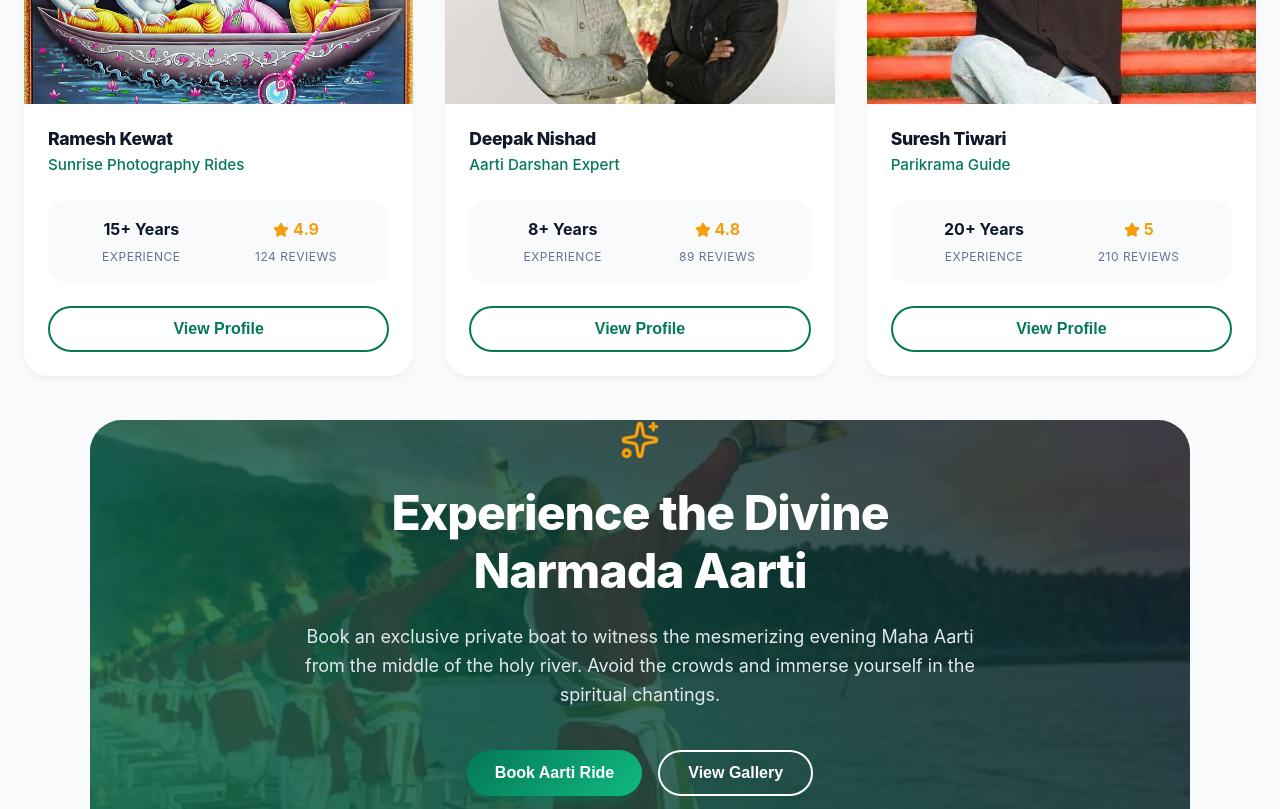
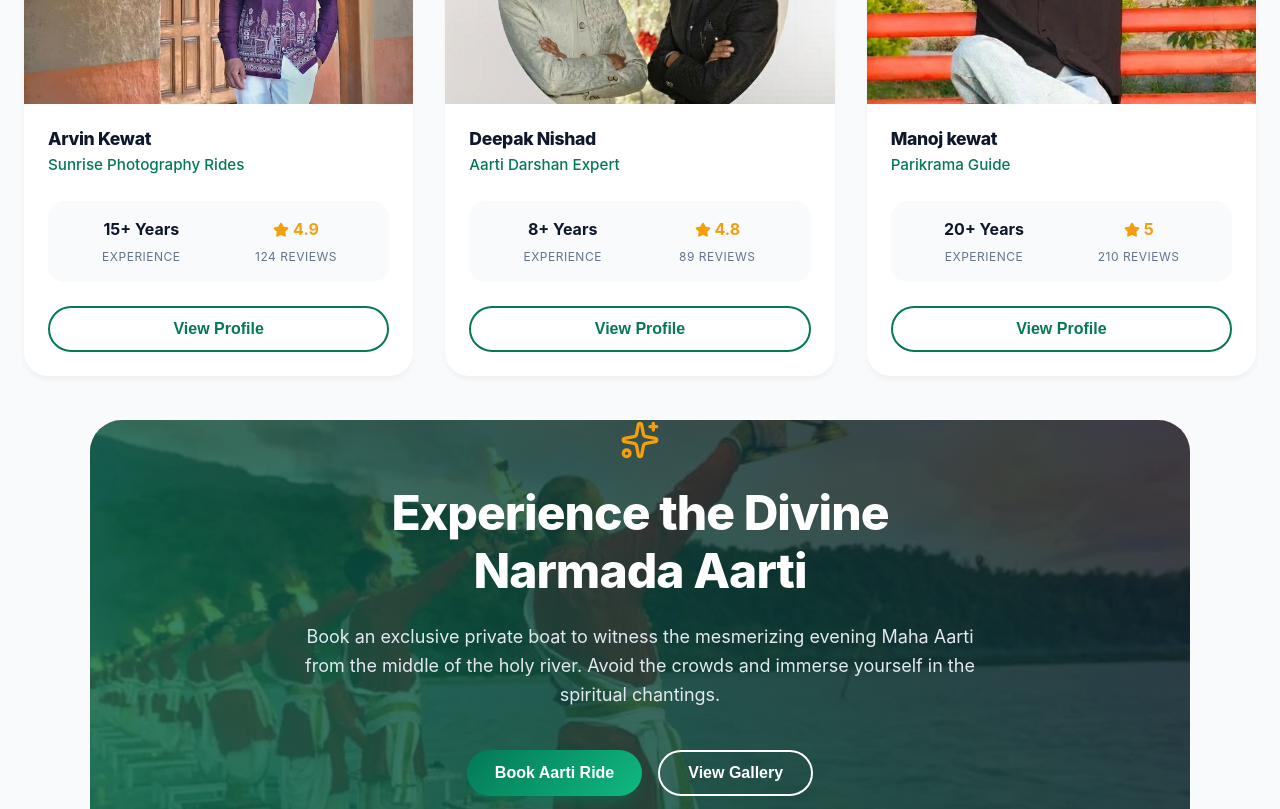
Before and after one commit to Karankewat76938/NarmadaSetu, a React app in the folder frontend/: page / in a window 1280 px wide. Shown: the part 1860-2669 px from the top of the page. Built offline with nearby package versions, Linux system fonts and the light colour scheme; the HTML template or start-up script is replaced by a standard one.

Commit message:
Fix render deployment

```diff
--- a/frontend/src/components/home/FeaturedRiders.jsx
+++ b/frontend/src/components/home/FeaturedRiders.jsx
@@ -1,16 +1,16 @@
 import React from 'react';
 import { Star, ShieldCheck } from 'lucide-react';
 import './FeaturedRiders.css';
-import { kewat, lucky, balram } from '../../assets/Images';
+import { lucky, balram, arvin } from '../../assets/Images';
 
 const riders = [
   {
     id: 1,
-    name: 'Ramesh Kewat',
+    name: 'Arvin Kewat',
     experience: '15+ Years',
     rating: 4.9,
     reviews: 124,
-    image: kewat,
+    image: arvin,
     specialty: 'Sunrise Photography Rides'
   },
   {
@@ -24,7 +24,7 @@ const riders = [
   },
   {
     id: 3,
-    name: 'Suresh Tiwari',
+    name: 'Manoj kewat',
     experience: '20+ Years',
     rating: 5.0,
     reviews: 210,
--- a/frontend/src/components/home/Testimonials.jsx
+++ b/frontend/src/components/home/Testimonials.jsx
@@ -7,8 +7,8 @@ const testimonials = [
   {
     id: 1,
     text: "The boat ride at Bhedaghat was magical. Our guide, Ramesh, explained the history of the marble rocks beautifully. Booking through Narmada Setu was so easy!",
-    author: "Priya Sharma",
-    location: "Mumbai",
+    author: "Love kewat",
+    location: "Maheshwar",
     image: love
   },
   {
@@ -21,8 +21,8 @@ const testimonials = [
   {
     id: 3,
     text: "Safe, secure, and incredibly authentic. I love that the money goes directly to the local Kewat community. It makes the journey even more meaningful.",
-    author: "Anita Desai",
-    location: "Pune",
+    author: "Niraj kewat",
+    location: "Behgaav",
     image: niru
   }
 ];
```
Also changed, not shown: frontend/src/assets/Images/maheshwarghat.png.
